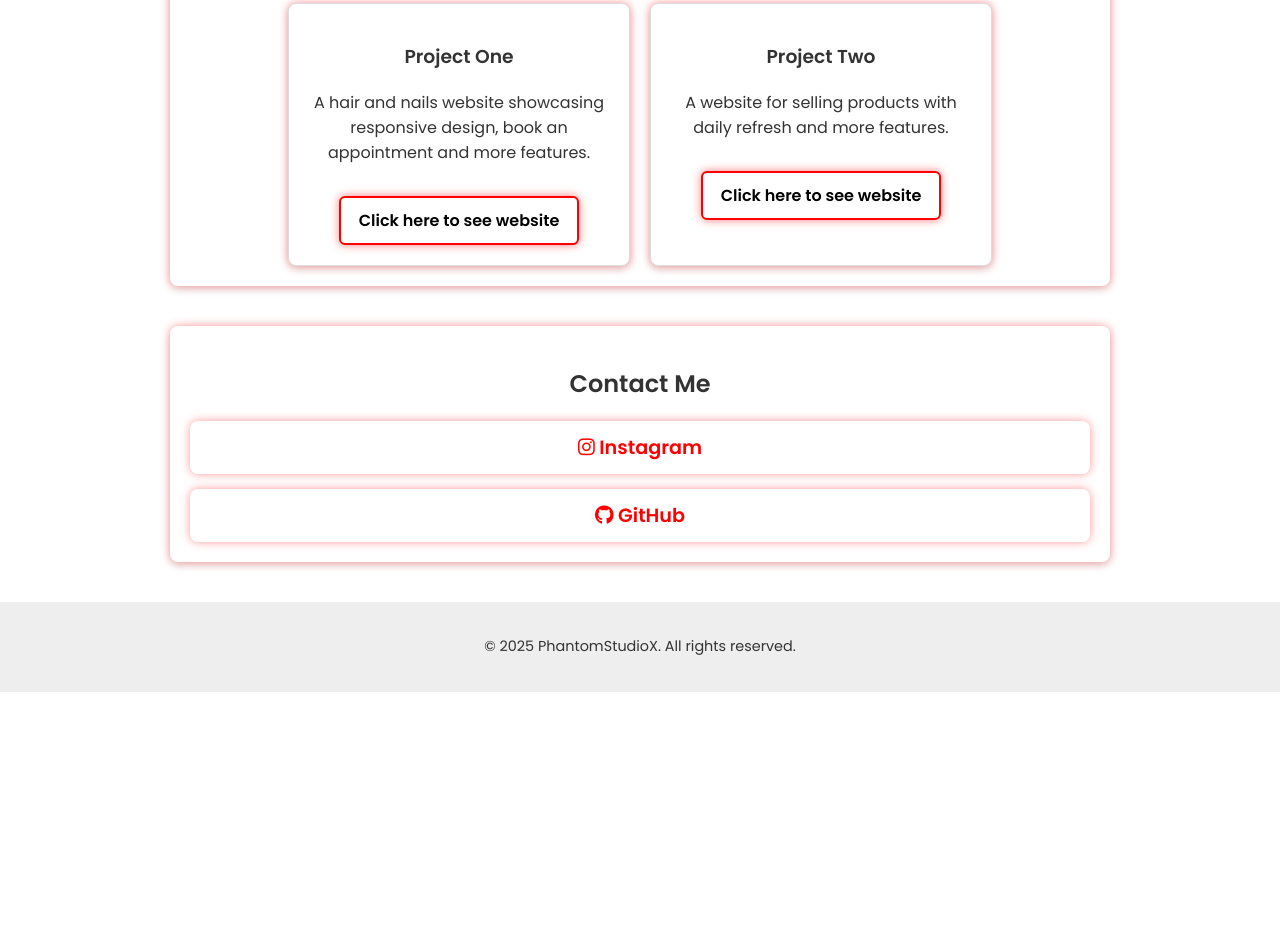
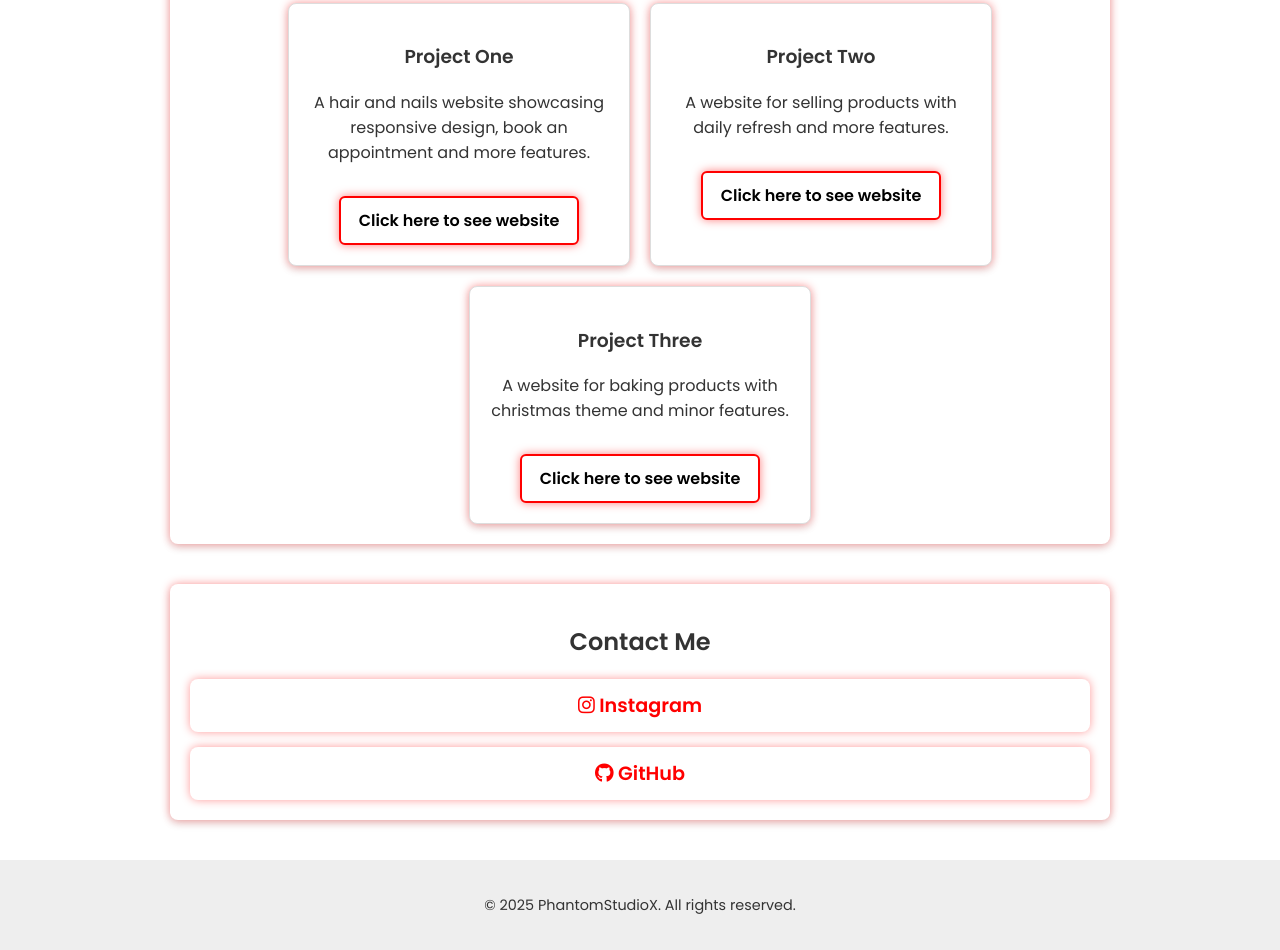
Before and after one commit to PhantomStudioX/phantom-studio, a plain HTML site: page index.html in a window 1280 px wide. Shown: the part 711-1661 px from the top of the page. Before the commit the page ends 1403 px from the top, so only its background shows below. Drawn offline with Linux system fonts and the light colour scheme; some packages are replaced by stand-ins of ours; a script that the page names is missing.

Commit message:
Update index.html

```diff
--- a/index.html
+++ b/index.html
@@ -55,15 +55,23 @@
   <section id="portfolio" class="hidden">
     <h2>My Projects</h2>
     <div class="projects">
+
       <div class="project-card">
         <h3>Project One</h3>
         <p>A hair and nails website showcasing responsive design, book an appointment and more features.</p>
         <a href="https://phantomstudiox.github.io/blind-w-beauty/" target="_blank" class="project-btn">Click here to see website</a>
       </div>
+
       <div class="project-card">
         <h3>Project Two</h3>
         <p>A website for selling products with daily refresh and more features.</p>
         <a href="https://phantomstudiox.github.io/tech-inventory/" target="_blank" class="project-btn">Click here to see website</a>
+      </div>
+
+      <div class="project-card">
+        <h3>Project Three</h3>
+        <p>A website for baking products with christmas theme and minor features.</p>
+        <a href="https://phantomstudiox.github.io/zariunique.sweets/index.html" target="_blank" class="project-btn">Click here to see website</a>
       </div>
   </section>
 
```
